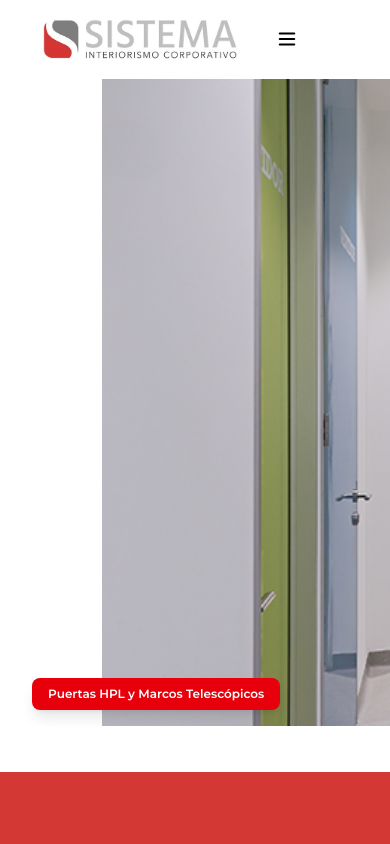
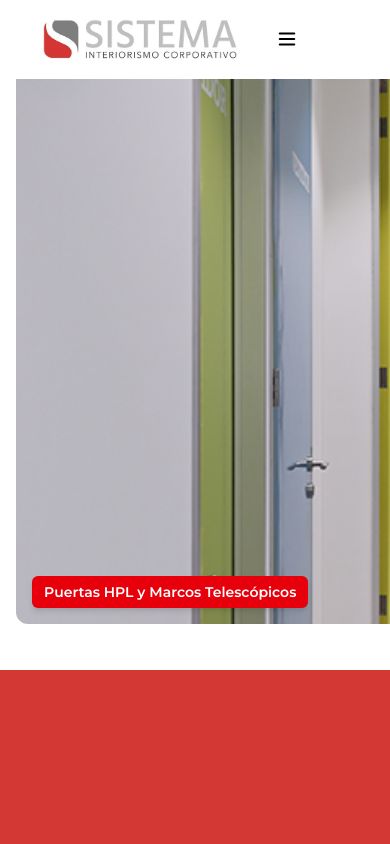
Before and after one commit to Juanith0xx/s_muebles, a React (Vite) app: page / in a window 390 px wide. Shown: the top 844 px of the page. Built offline with nearby package versions, Linux system fonts and the light colour scheme.

Commit message:
update slider home v2

```diff
--- a/src/components/ContactForm.jsx
+++ b/src/components/ContactForm.jsx
@@ -20,8 +20,8 @@ const ContactForm = () => {
 
     emailjs
       .send(
-        "service_c60cjid", // ✅ Tu Service ID
-        "template_m615mel", // ✅ Tu Template ID
+        "service_p1d87o5", // ✅ Tu Service ID
+        "template_8sj05kw", // ✅ Tu Template ID
         formData,
         "kEfgki1uhnRq31pjs" // ✅ Tu Public Key
       )
--- a/src/components/Home.jsx
+++ b/src/components/Home.jsx
@@ -38,23 +38,23 @@ const Home = () => {
   ];
 
   return (
-    <div className="w-full max-w-screen-xl mx-auto mt-6 px-4">
+    <div className="w-full max-w-screen-xl mx-auto mt-6 px-4 md:px-6 lg:px-12">
       <Slider {...settings}>
         {slides.map((slide, index) => (
           <div
             key={index}
-            className="relative aspect-[16/9] rounded-xl overflow-hidden"
+            className="relative h-[600px] rounded-xl overflow-hidden"
           >
             <img
               src={slide.src}
               alt={`Slide ${index + 1}`}
-              className="w-full h-full object-contain object-center transition-all duration-500"
+              className="w-full h-[600px] object-cover object-center transition-all duration-500"
               // Cambia a object-cover si prefieres que cubra todo el contenedor con posible recorte:
               // className="w-full h-full object-cover object-center transition-all duration-500"
             />
             <a
               href={slide.link}
-              className="absolute bottom-4 left-4 sm:bottom-6 sm:left-6 bg-red-600 hover:bg-red-700 text-white font-[Montserrat] px-4 sm:px-6 py-2 rounded-lg text-xs sm:text-sm md:text-base font-semibold shadow-lg transition duration-300"
+              className="absolute bottom-4 left-4 sm:bottom-6 sm:left-6 bg-red-600 hover:bg-red-700 text-white font-[Montserrat] px-3 sm:px-5 py-1.5 sm:py-2 text-sm sm:text-base md:text-lg font-semibold rounded-md shadow-md transition duration-300"
             >
               {slide.label}
             </a>
```
